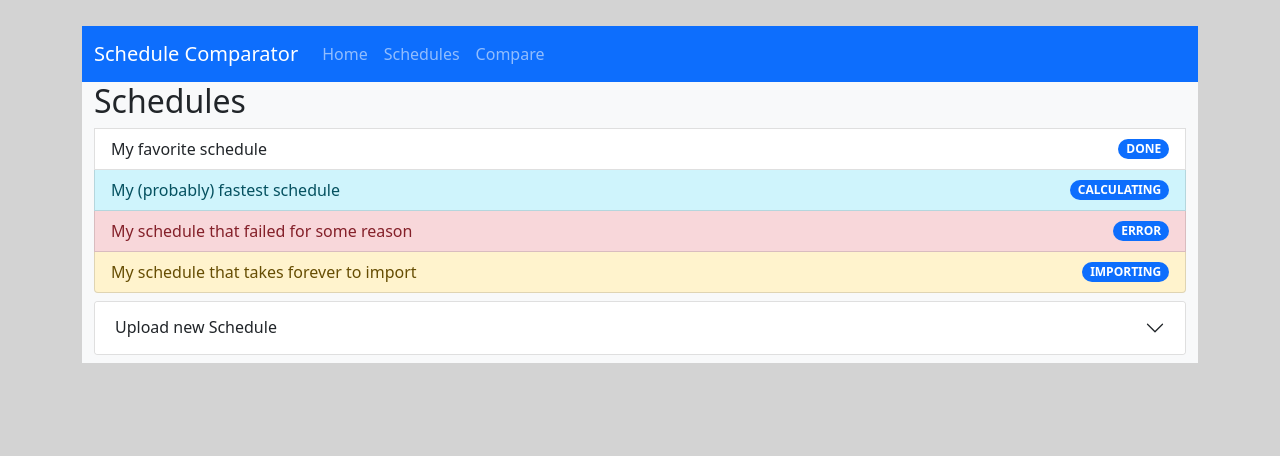
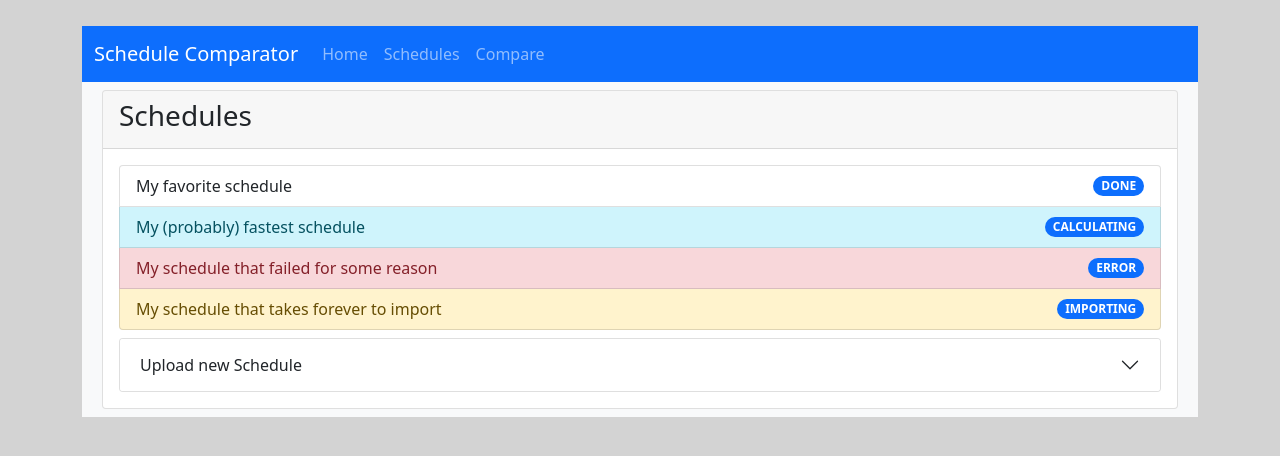
Before and after one commit to leomartins1999/schedules-ui, a React (Create React App) app: page /#/schedules in a window 1280 px wide. Shown: the top 456 px of the page. Built offline with nearby package versions, Linux system fonts and the light colour scheme.

Commit message:
Fix Schedules Page (#12)
- Wrap content in card
- Update schedules rather than redirect client to page
- Small fixes

```diff
--- a/src/components/create-schedule-form/CreateScheduleForm.jsx
+++ b/src/components/create-schedule-form/CreateScheduleForm.jsx
@@ -4,7 +4,6 @@ import Spinner from "react-bootstrap/Spinner";
 
 import Accordion from "react-bootstrap/Accordion"
 import { useState } from "react";
-import { useHistory } from "react-router";
 
 function handleSubmit(event, args, functions) {
     const form = event.currentTarget;
@@ -16,21 +15,23 @@ function handleSubmit(event, args, functions) {
     createSchedule(args, functions)
 }
 
-async function createSchedule({ name, file }, { setLoading, createSchedule, redirectTo }) {
+async function createSchedule({ name, file }, { setLoading, createSchedule, setName, onCreate }) {
     setLoading(true)
 
     const resp = await createSchedule(name, file)
 
-    if (resp.status === "SUCCESS") redirectTo(`/schedules/${resp.value}`);
+    if (resp.status === "SUCCESS") {
+        setLoading(false)
+        onCreate()
+        setName('')
+    }
     else {
         console.log("Error creating schedule!");
         setLoading(false)
     }
 }
 
-function CreateScheduleForm({ service }) {
-    const history = useHistory()
-
+function CreateScheduleForm({ service, onCreate }) {
     const [name, setName] = useState(null)
     const [file, setFile] = useState(null)
     const [loading, setLoading] = useState(false);
@@ -43,11 +44,12 @@ function CreateScheduleForm({ service }) {
     const functions = {
         createSchedule: service.createSchedule,
         setLoading: setLoading,
-        redirectTo: history?.push
+        onCreate: onCreate,
+        setName: setName
     }
 
     return (
-        <Accordion className="pt-2 pb-2">
+        <Accordion className="pt-2">
             <Accordion.Item eventKey="0">
                 <Accordion.Header>Upload new Schedule</Accordion.Header>
                 <Accordion.Body>
--- a/src/pages/schedule-listing-page/ScheduleListingPage.jsx
+++ b/src/pages/schedule-listing-page/ScheduleListingPage.jsx
@@ -1,10 +1,12 @@
 import { useEffect, useState } from "react";
 import ListGroup from "react-bootstrap/ListGroup";
+import Card from 'react-bootstrap/Card'
 
 import { ScheduleListItem, CreateScheduleForm } from "../../components/index";
 import { LoadingState, renderStatefulContent } from "../../utils/State";
 
 async function fetchSchedules(service, setSchedulesState) {
+  setSchedulesState(LoadingState())
   const result = await service.getSchedules();
   setSchedulesState(result);
 }
@@ -24,13 +26,22 @@ function ScheduleListingPage({ service }) {
   }, [service]);
 
   return (
-    <>
-      <ListGroup>
-        <h2>Schedules</h2>
-        {renderSchedules(schedulesState)}
-      </ListGroup>
-      <CreateScheduleForm service={service} />
-    </>
+    <div className="p-2">
+      <Card>
+        <Card.Header>
+          <h3>Schedules</h3>
+        </Card.Header>
+        <Card.Body>
+          <ListGroup>
+            {renderSchedules(schedulesState)}
+          </ListGroup>
+          <CreateScheduleForm
+            service={service}
+            onCreate={() => fetchSchedules(service, setSchedulesState)}
+          />
+        </Card.Body>
+      </Card>
+    </div>
   );
 }
 
```
Also changed, not shown: 2 other files (tests, documents, lock files or other folders).
